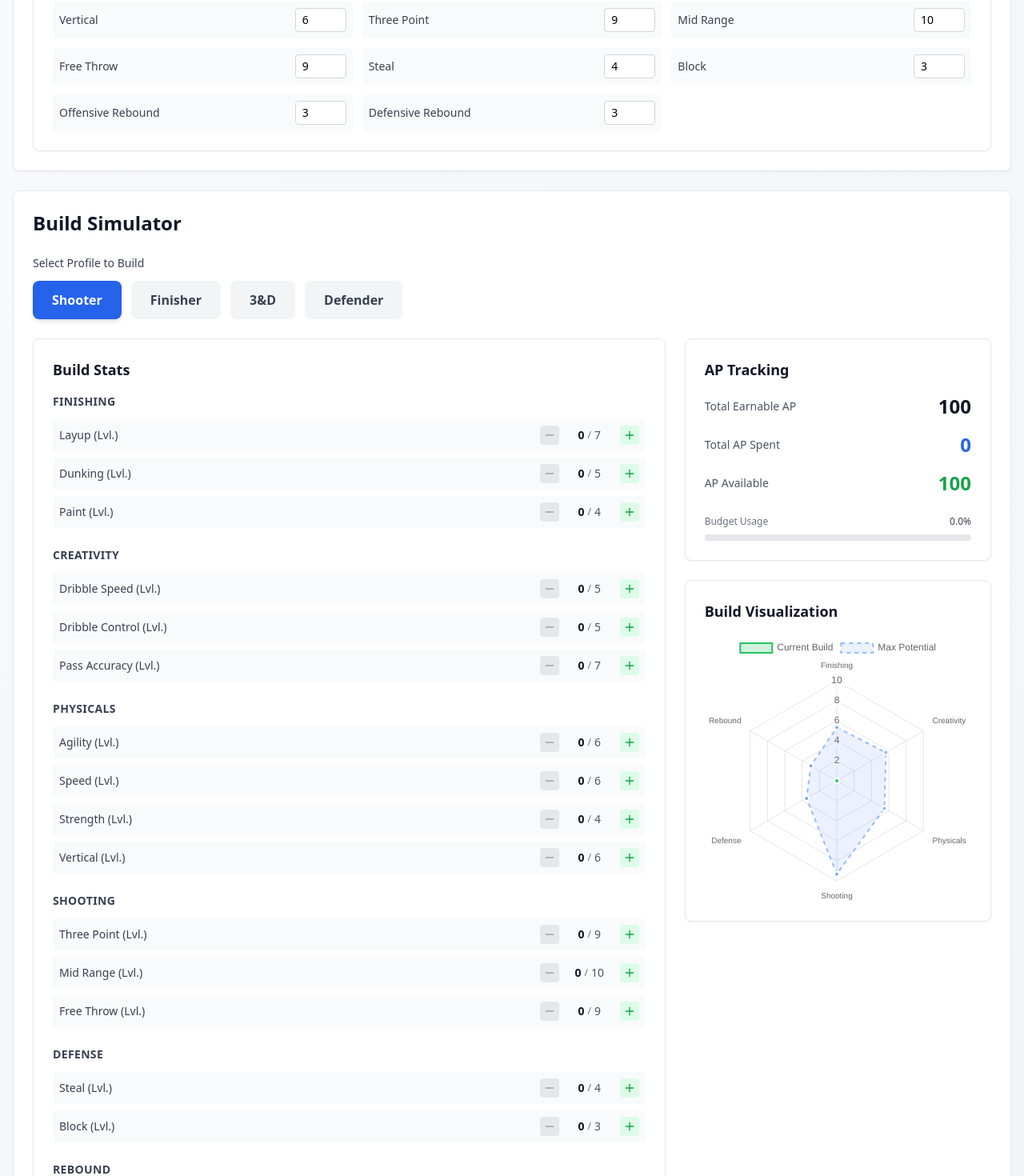
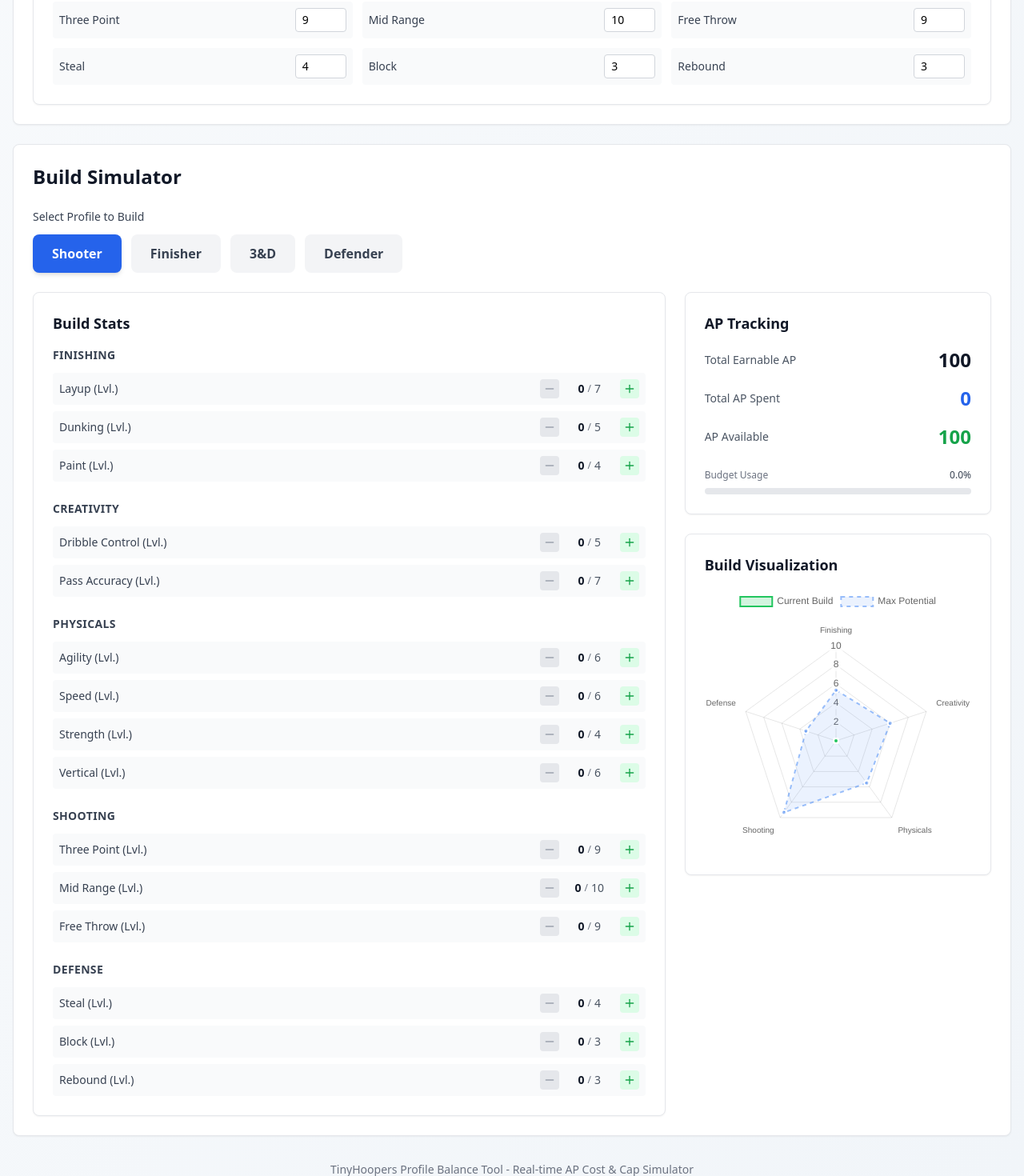
Before and after one commit to papanouel/game-stats-sim, a React (Vite) app: page / in a window 1280 px wide. Shown: the part 740-2210 px from the top of the page at 80% size. Built offline with nearby package versions, Linux system fonts and the light colour scheme.

Commit message:
refactor: consolidate rebounds into single stat, move to defense category, and remove dribble speed

```diff
--- a/src/components/BuildControls.tsx
+++ b/src/components/BuildControls.tsx
@@ -1,6 +1,6 @@
 import { Plus, Minus } from 'lucide-react';
 import { BuildState, StatCaps } from '../types';
-import { STAT_NAMES, STAT_DISPLAY_NAMES, CATEGORY_STATS } from '../constants';
+import { STAT_DISPLAY_NAMES, CATEGORY_STATS } from '../constants';
 
 interface BuildControlsProps {
   build: BuildState;
@@ -38,7 +38,6 @@ export default function BuildControls({
     { name: 'Physicals', key: 'physicals' as const },
     { name: 'Shooting', key: 'shooting' as const },
     { name: 'Defense', key: 'defense' as const },
-    { name: 'Rebound', key: 'rebound' as const },
   ];
 
   return (
@@ -70,8 +69,7 @@ export default function BuildControls({
                       <button
                         onClick={() => handleDecrement(stat)}
                         disabled={isAtMin}
-                        className={`p-1 rounded transition-colors ${
-                          isAtMin
+                        className={`p-1 rounded transition-colors ${isAtMin
                           ? 'bg-gray-200 text-gray-400 cursor-not-allowed'
                           : 'bg-red-100 text-red-600 hover:bg-red-200'
                           }`}
@@ -88,8 +86,7 @@ export default function BuildControls({
                       <button
                         onClick={() => handleIncrement(stat)}
                         disabled={!canIncrease}
-                        className={`p-1 rounded transition-colors ${
-                          !canIncrease
+                        className={`p-1 rounded transition-colors ${!canIncrease
                           ? 'bg-gray-200 text-gray-400 cursor-not-allowed'
                           : 'bg-green-100 text-green-600 hover:bg-green-200'
                           }`}
--- a/src/components/RadarChart.tsx
+++ b/src/components/RadarChart.tsx
@@ -26,9 +26,9 @@ interface RadarChartProps {
 }
 
 export default function RadarChart({ build, caps }: RadarChartProps) {
-  const categories = ['Finishing', 'Creativity', 'Physicals', 'Shooting', 'Defense', 'Rebound'];
-  const categoryKeys: Array<'finishing' | 'creativity' | 'physicals' | 'shooting' | 'defense' | 'rebound'> =
-    ['finishing', 'creativity', 'physicals', 'shooting', 'defense', 'rebound'];
+  const categories = ['Finishing', 'Creativity', 'Physicals', 'Shooting', 'Defense'];
+  const categoryKeys: Array<'finishing' | 'creativity' | 'physicals' | 'shooting' | 'defense'> =
+    ['finishing', 'creativity', 'physicals', 'shooting', 'defense'];
 
   const currentData = categoryKeys.map(key =>
     calculateCategoryAverage(key, build)
--- a/src/constants.ts
+++ b/src/constants.ts
@@ -4,7 +4,6 @@ export const STAT_NAMES: StatName[] = [
   'layup',
   'dunking',
   'paint',
-  'dribbleSpeed',
   'dribbleControl',
   'passAccuracy',
   'agility',
@@ -16,15 +15,13 @@ export const STAT_NAMES: StatName[] = [
   'freeThrow',
   'steal',
   'block',
-  'offensiveRebound',
-  'defensiveRebound',
+  'rebound',
 ];
 
 export const STAT_DISPLAY_NAMES: Record<StatName, string> = {
   layup: 'Layup',
   dunking: 'Dunking',
   paint: 'Paint',
-  dribbleSpeed: 'Dribble Speed',
   dribbleControl: 'Dribble Control',
   passAccuracy: 'Pass Accuracy',
   agility: 'Agility',
@@ -36,17 +33,15 @@ export const STAT_DISPLAY_NAMES: Record<StatName, string> = {
   freeThrow: 'Free Throw',
   steal: 'Steal',
   block: 'Block',
-  offensiveRebound: 'Offensive Rebound',
-  defensiveRebound: 'Defensive Rebound',
+  rebound: 'Rebound',
 };
 
 export const CATEGORY_STATS: Record<CategoryName, StatName[]> = {
   finishing: ['layup', 'dunking', 'paint'],
-  creativity: ['dribbleSpeed', 'dribbleControl', 'passAccuracy'],
+  creativity: ['dribbleControl', 'passAccuracy'],
   physicals: ['agility', 'speed', 'strength', 'vertical'],
   shooting: ['threePoint', 'midRange', 'freeThrow'],
-  defense: ['steal', 'block'],
-  rebound: ['offensiveRebound', 'defensiveRebound'],
+  defense: ['steal', 'block', 'rebound'],
 };
 
 export const DEFAULT_CAPS = {
@@ -54,7 +49,6 @@ export const DEFAULT_CAPS = {
     layup: 7,
     dunking: 5,
     paint: 4,
-    dribbleSpeed: 5,
     dribbleControl: 5,
     passAccuracy: 7,
     agility: 6,
@@ -66,14 +60,12 @@ export const DEFAULT_CAPS = {
     freeThrow: 9,
     steal: 4,
     block: 3,
-    offensiveRebound: 3,
-    defensiveRebound: 3,
+    rebound: 3,
   },
   finisher: {
     layup: 10,
     dunking: 9,
     paint: 8,
-    dribbleSpeed: 7,
     dribbleControl: 7,
     passAccuracy: 6,
     agility: 7,
@@ -85,14 +77,12 @@ export const DEFAULT_CAPS = {
     freeThrow: 6,
     steal: 5,
     block: 6,
-    offensiveRebound: 7,
-    defensiveRebound: 5,
+    rebound: 7,
   },
   '3&D': {
     layup: 6,
     dunking: 4,
     paint: 5,
-    dribbleSpeed: 6,
     dribbleControl: 5,
     passAccuracy: 6,
     agility: 7,
@@ -104,14 +94,12 @@ export const DEFAULT_CAPS = {
     freeThrow: 8,
     steal: 8,
     block: 7,
-    offensiveRebound: 5,
-    defensiveRebound: 8,
+    rebound: 8,
   },
   defender: {
     layup: 5,
     dunking: 5,
     paint: 6,
-    dribbleSpeed: 6,
     dribbleControl: 5,
     passAccuracy: 7,
     agility: 8,
@@ -123,7 +111,6 @@ export const DEFAULT_CAPS = {
     freeThrow: 6,
     steal: 10,
     block: 9,
-    offensiveRebound: 6,
-    defensiveRebound: 9,
+    rebound: 9,
   },
 };
--- a/src/types.ts
+++ b/src/types.ts
@@ -2,7 +2,6 @@ export type StatName =
   | 'layup'
   | 'dunking'
   | 'paint'
-  | 'dribbleSpeed'
   | 'dribbleControl'
   | 'passAccuracy'
   | 'agility'
@@ -14,12 +13,11 @@ export type StatName =
   | 'freeThrow'
   | 'steal'
   | 'block'
-  | 'offensiveRebound'
-  | 'defensiveRebound';
+  | 'rebound';
 
 export type ProfileName = 'shooter' | 'finisher' | '3&D' | 'defender';
 
-export type CategoryName = 'finishing' | 'creativity' | 'physicals' | 'shooting' | 'defense' | 'rebound';
+export type CategoryName = 'finishing' | 'creativity' | 'physicals' | 'shooting' | 'defense';
 
 export interface StatCaps {
   [key: string]: number;
```
Lines whose indentation alone changed are shown as unchanged.
